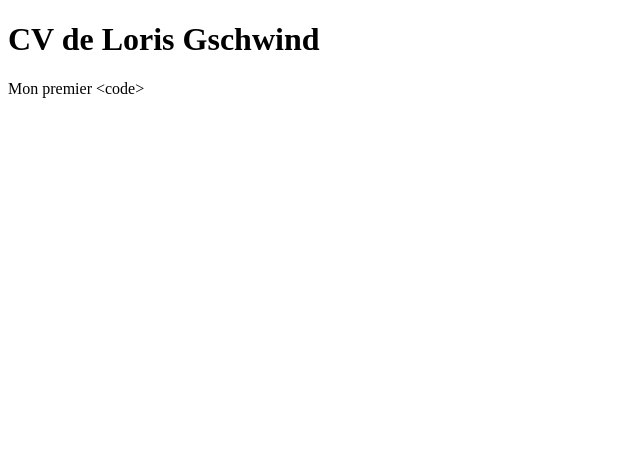
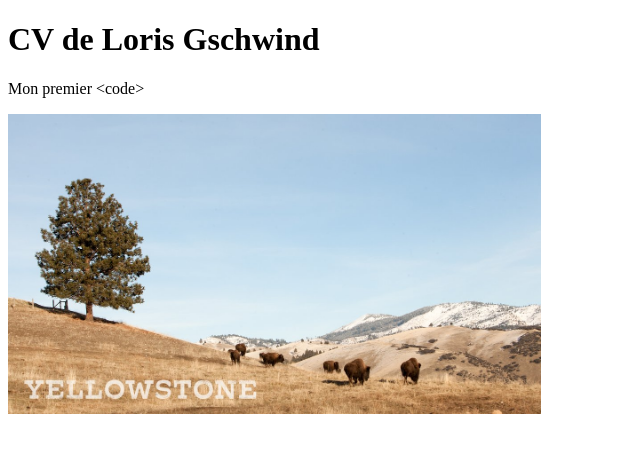
Before and after one commit to lorisgschwind/premier-depot, a plain HTML site: page index.html in a window 1280 px wide. Shown: the whole page, without its empty margins (0-640 px from the left). Drawn offline with Linux system fonts and the light colour scheme.

Commit message:
ajout image dans commit

```diff
--- a/index.html
+++ b/index.html
@@ -22,5 +22,6 @@
 <body>
 <h1>CV de Loris Gschwind</h1>
 <p>Mon premier &lt;code&gt;</p>
+<img src="img/yellowstone_bisons.jpg" alt="Photo de bisons dans le parc de Yellowstone" height="300">
 </body>
 </html>
```
